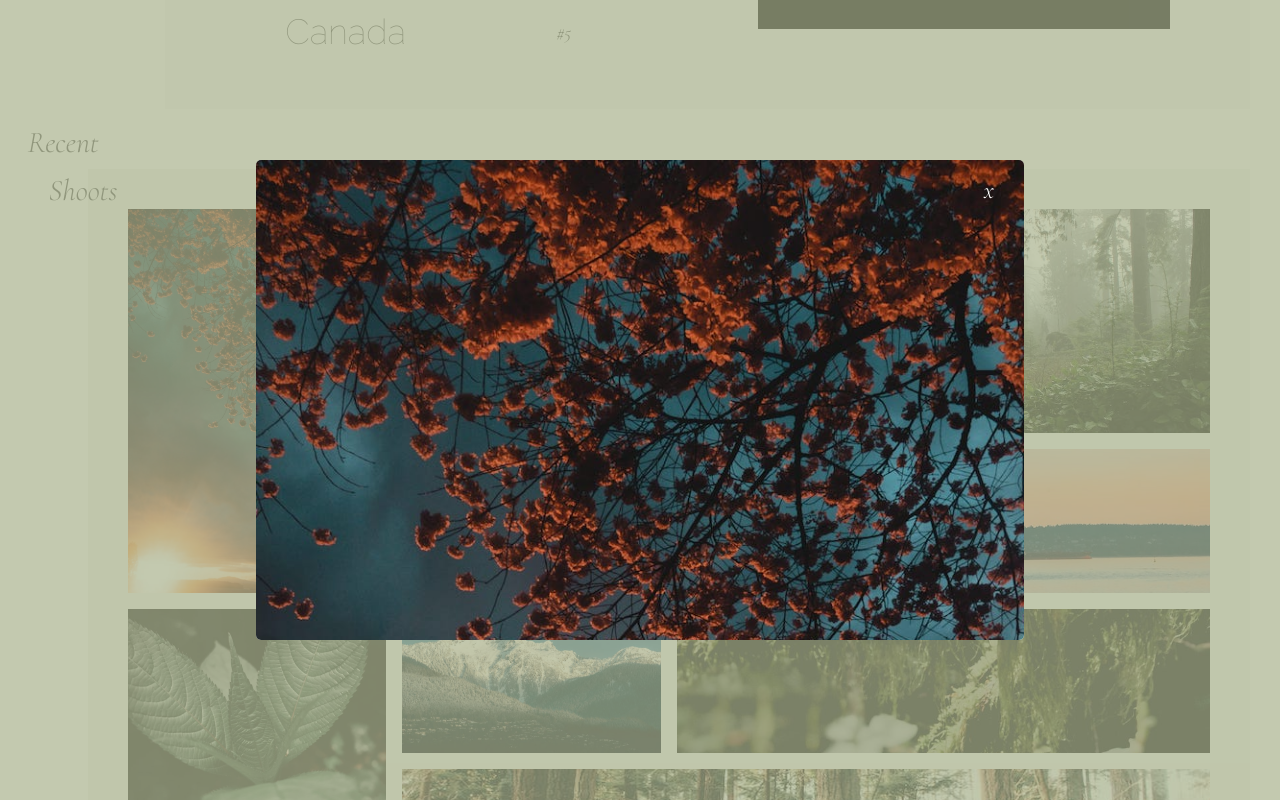
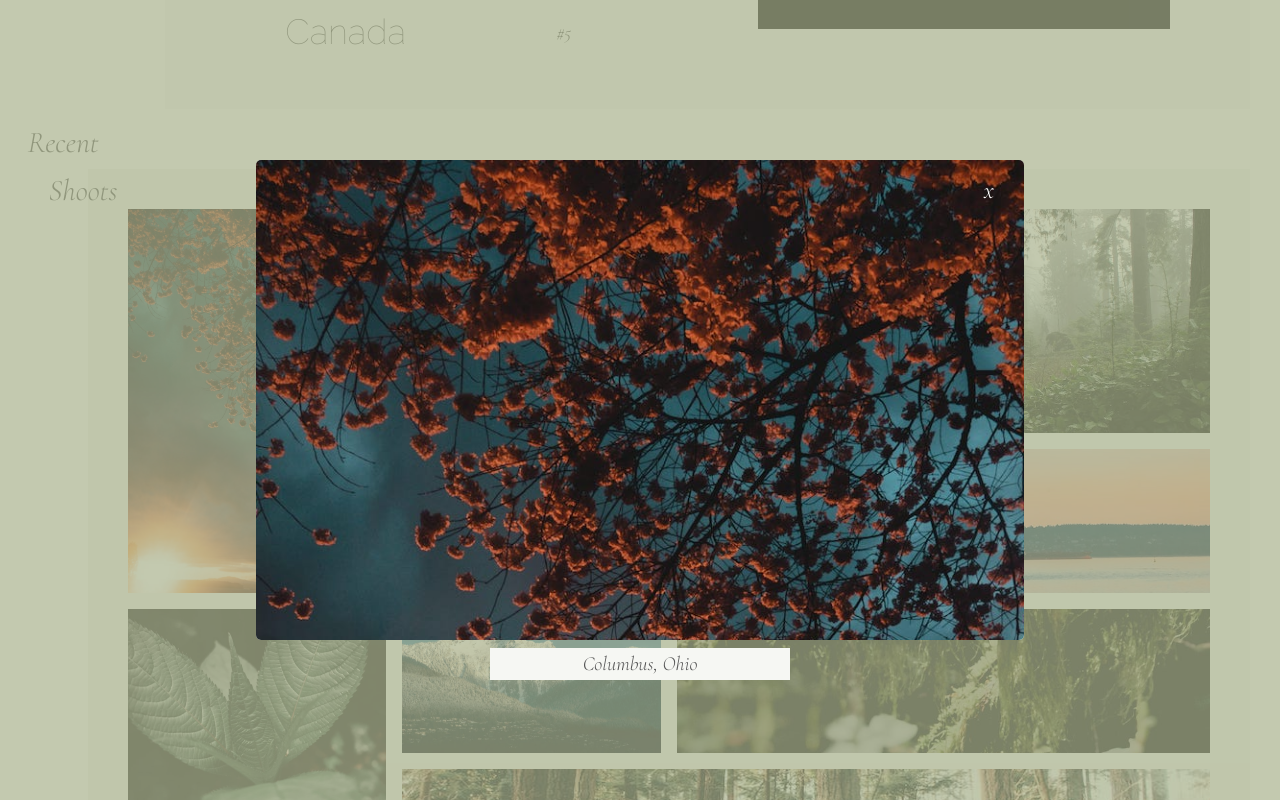
Before and after one commit to lowkeycode/lenta, a website: page index.html in a window 1280 px wide. Both pictures are taken after a click on the picture 256 px from the left and 2025 px from the top of the page. Shown: the part 1625-2425 px from the top of the page. Drawn offline with nearby package versions, Linux system fonts and the light colour scheme.

Commit message:
Stories paragraph mposition fixed in modal

```diff
--- a/index.html
+++ b/index.html
@@ -69,9 +69,11 @@
         </div>
 
        </div>
+
+
+       <!-- FEATURE PHOTO -->
        <div class="features__photo-box">
-           <img class="features__photo features__photo--1" src="/img/--1.jpg" alt="Feature Picture 1">
-
+           <img class="features__photo features__photo-active features__photo--1" src="/img/--1.jpg" alt="Feature Picture 1">
        </div>
    </section>
 
@@ -153,7 +155,7 @@
             </li>
        </ul>
        <p class="copyright">
-           &copy; Copyright 2020 by Cameron Remesz. Created for the practice of CSS Grid, Flexbox & Javascript.
+           &copy; Copyright 2020 by lowkey coding . Created for the practice of CSS Grid, Flexbox & Javascript.
        </p>
    </footer>
 
--- a/js/index.js
+++ b/js/index.js
@@ -37,7 +37,7 @@ function switchFeatureImage(event) {
     const featureHeading = event.target;
     if (event.target) {
     photoBox.innerHTML = `
-    <img style="display: block;" class="features__photo features__photo${featureNumber}" src="/img/${featureNumber}.jpg" alt="Feature Picture" >
+    <img class="features__photo features__photo${featureNumber}" src="/img/${featureNumber}.jpg" alt="Feature Picture" >
     `;
     }
     if (featureHeading.dataset.feature !== `--1`) {
@@ -64,13 +64,15 @@ function handleImgClick(e) {
     imgSrc = this.src;
     const desc = this.dataset.description;
     modalInner.innerHTML = `
-            <img src="${imgSrc}" alt="">
-        <p>${desc}</p>
-        <br>
+    <figure class="img-wrapper">
+        <img src="${imgSrc}" alt="Picture of ${desc}">
         <p class="close-modal">x</p>
+        <p class="img-p">${desc}</p>
+    </figure>
     `;
     modalOuter.classList.add(`open`);
 }
+
 
 storiesImages.forEach(img => img.addEventListener(`click`, handleImgClick));
 
--- a/sass/_components.scss
+++ b/sass/_components.scss
@@ -83,7 +83,7 @@
         align-items: center;
         opacity: 0;
         pointer-events: none;
-        transition: opacity .2s;
+        transition: all .4s;
     }
 
     &__outer.open {
@@ -98,8 +98,11 @@
         background: $color-accent-1;
         border-radius: 5px;
         overflow: hidden;
-        position: relative;
         transition: all .2s;
+
+        & .img-wrapper {
+            position: relative;
+        }
 
 
         & img {
@@ -108,12 +111,17 @@
             display: block;
             object-fit: cover;
         }
-        & p {
+        & .img-p {
             text-align: center;
             margin: 0;
             padding: 0;
+            width: 30rem;
             font-size: 2rem;
-            background: $color-accent-2
+            background: $color-accent-2;
+            transition: all .2s;
+            position: fixed;
+            bottom: 15vh;
+            left: calc(50vw - 15rem);
         }
 
         & p.close-modal {
@@ -122,8 +130,13 @@
             right: 3rem;
             background: rgba(85,85,85,0);
             color: #FFF;
+            height: 3.5rem;
             font-size: 2.5rem;
             cursor: pointer;
+            border-bottom: 1px solid transparent;
+            transition: all .2s;
+
+
 
 
             &:hover {
--- a/sass/_features.scss
+++ b/sass/_features.scss
@@ -72,14 +72,14 @@
         display: grid;
     }
     &__photo {
+        object-fit: cover;
+        width: 100%;
+        height: 100%;
+        padding: 5rem;
 
         &--1 {
             display: block;
         }
-        object-fit: cover;
-        width: 100%;
-        height: 100%;
-        padding: 5rem;
     }
 
 }
--- a/sass/_header.scss
+++ b/sass/_header.scss
@@ -6,7 +6,7 @@
     // background-blend-mode: screen;
     // filter: brightness(110%) grayscale(100%);
     width: 100%;
-    padding: 3rem;
+    padding-top: 1.5rem;
     grid-column: full-start / full-end;
 }
 
@@ -103,13 +103,12 @@
 
 }
 
-
-
 .hero {
     display: flex;
     flex-wrap: wrap;
     height: 50vh;
     align-items: center;
+    padding-left: 1.5rem;
 
     &--lrg {
         flex: 1 1 50%;
```
Also changed, not shown: css/styles.css.
